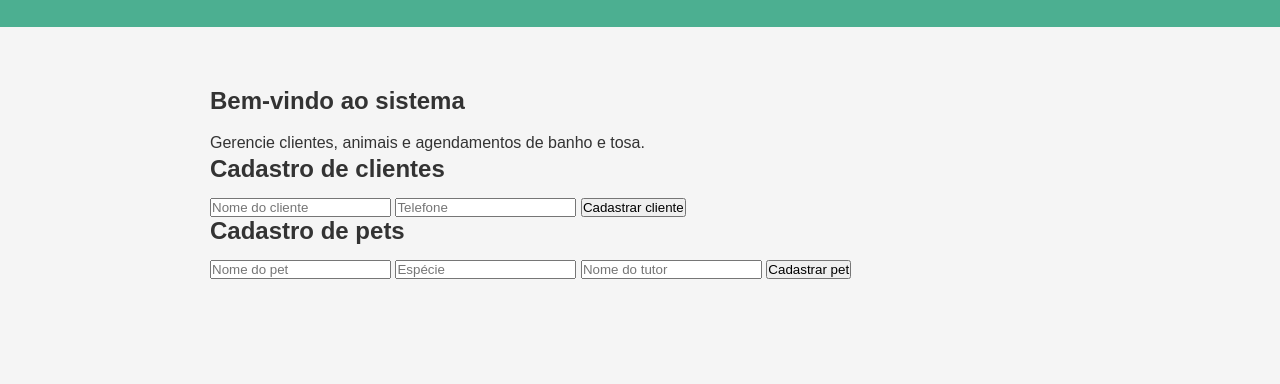
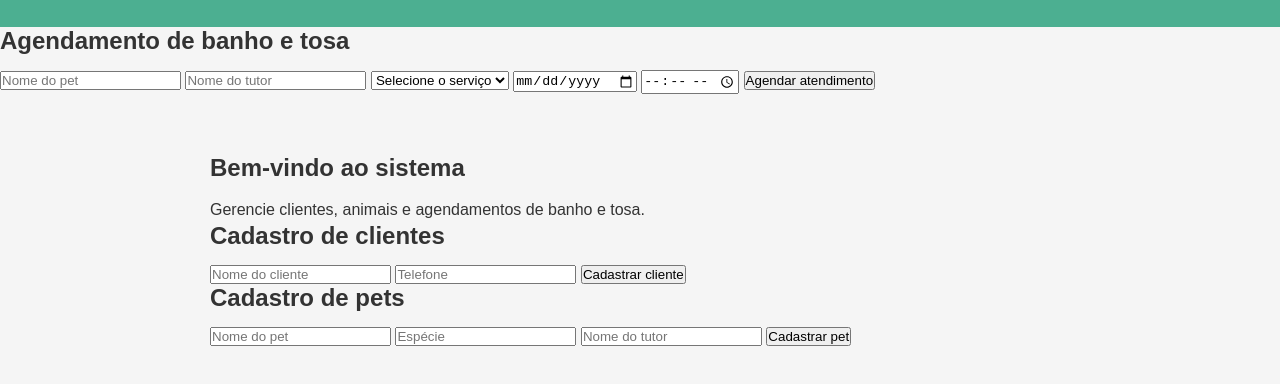
Before and after one commit to GiovanniGobbis/pet-shop-eriwa, a plain HTML site: page index.html in a window 1280 px wide. Shown: the part 96-480 px from the top of the page. Drawn offline with Linux system fonts and the light colour scheme.

Commit message:
Update index.html

```diff
--- a/index.html
+++ b/index.html
@@ -12,6 +12,29 @@
         <h1>Pet Shop Eriwa</h1>
         <p>Cuidado e carinho para seu melhor amigo!</p>
     </header>
+
+<section>
+    <h2>Agendamento de banho e tosa</h2>
+
+    <input type="text" id="petAgendamento" placeholder="Nome do pet">
+
+    <input type="text" id="tutorAgendamento" placeholder="Nome do tutor">
+
+    <select id="servicoAgendamento">
+        <option value="">Selecione o serviço</option>
+        <option value="Banho">Banho</option>
+        <option value="Tosa">Tosa</option>
+        <option value="Banho e Tosa">Banho e Tosa</option>
+    </select>
+
+    <input type="date" id="dataAgendamento">
+
+    <input type="time" id="horarioAgendamento">
+
+    <button onclick="adicionarAgendamento()">Agendar atendimento</button>
+
+    <ul id="listaAgendamentos"></ul>
+</section>
 
     <main>
         <section>
```
